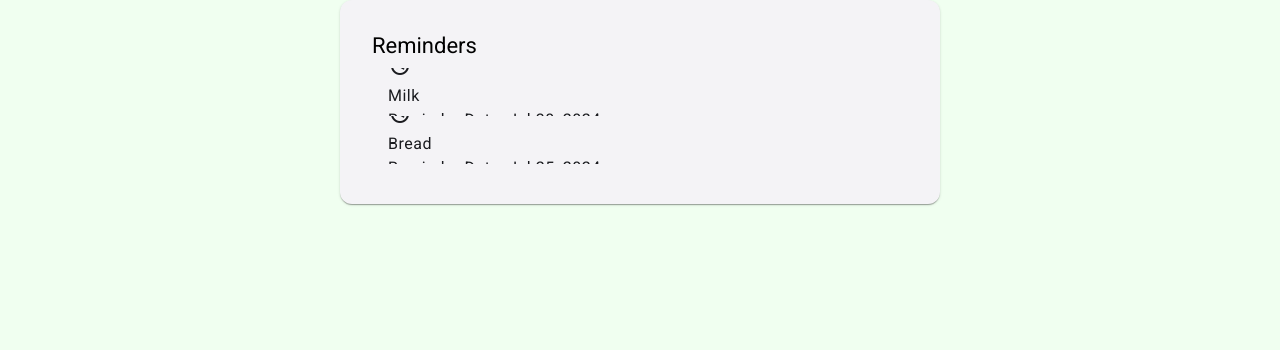
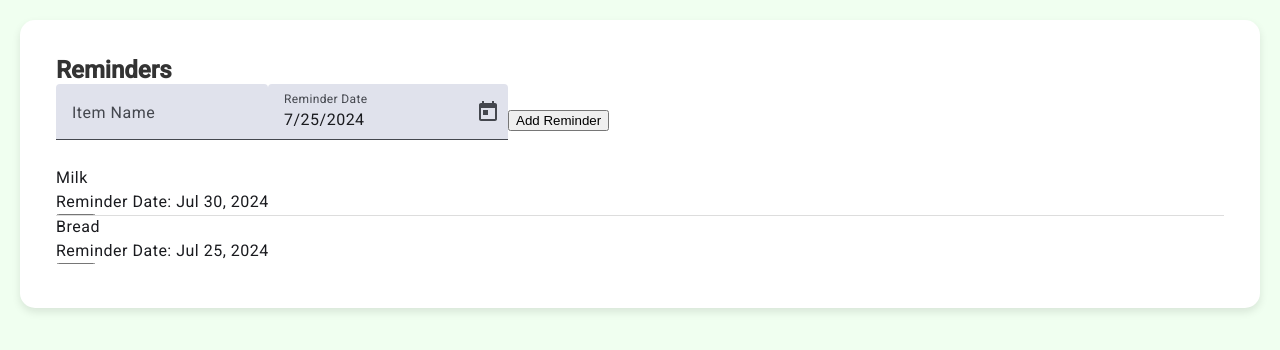
Before and after one commit to kprasad475/shopping-list, an Angular app: page /reminder in a window 1280 px wide. Shown: the top 350 px of the page. Built offline with nearby package versions, Linux system fonts and the light colour scheme.

Commit message:
reminder-moulefix

```diff
--- a/package.json
+++ b/package.json
@@ -12,12 +12,13 @@
   "private": true,
   "dependencies": {
     "@angular/animations": "^18.1.0",
-    "@angular/cdk": "^18.1.1",
+    "@angular/cdk": "^18.1.2",
     "@angular/common": "^18.1.0",
     "@angular/compiler": "^18.1.0",
     "@angular/core": "^18.1.0",
     "@angular/forms": "^18.1.0",
-    "@angular/material": "^18.1.1",
+    "@angular/material": "^18.1.2",
+    "@angular/material-moment-adapter": "^18.1.2",
     "@angular/platform-browser": "^18.1.0",
     "@angular/platform-browser-dynamic": "^18.1.0",
     "@angular/platform-server": "^18.1.0",
--- a/src/app/reminder/reminder.component.css
+++ b/src/app/reminder/reminder.component.css
@@ -1,15 +1,38 @@
+/* reminder.component.css */
+
 mat-card {
-  max-width: 600px;
-  margin: 0 auto;
-  padding: 16px;
+  background-color: white;
+  border-radius: 15px;
+  box-shadow: 0 4px 8px rgba(0, 0, 0, 0.1);
+  padding: 20px;
+  margin: 20px;
+}
+
+mat-card-header {
+  text-align: center;
+}
+
+mat-card-title {
+  font-size: 24px;
+  font-weight: bold;
+  color: #333;
 }
 
 mat-list-item {
   display: flex;
+  justify-content: space-between;
   align-items: center;
-  justify-content: space-between;
+  padding: 10px 0;
+}
+
+mat-list-item:not(:last-child) {
+  border-bottom: 1px solid #ddd;
 }
 
 mat-icon {
-  margin-right: 16px;
+  color: #ff4081;
 }
+
+.mat-line {
+  font-size: 16px;
+}
--- a/src/app/reminder/reminder.component.html
+++ b/src/app/reminder/reminder.component.html
@@ -1,13 +1,29 @@
+<!-- reminder.component.html -->
 <mat-card>
   <mat-card-header>
     <mat-card-title>Reminders</mat-card-title>
   </mat-card-header>
   <mat-card-content>
+    <mat-form-field appearance="fill">
+      <mat-label>Item Name</mat-label>
+      <input matInput [(ngModel)]="newReminder.itemName">
+    </mat-form-field>
+    <mat-form-field appearance="fill">
+      <mat-label>Reminder Date</mat-label>
+      <input matInput [matDatepicker]="picker" [(ngModel)]="newReminder.date">
+      <mat-datepicker-toggle matSuffix [for]="picker"></mat-datepicker-toggle>
+      <mat-datepicker #picker></mat-datepicker>
+    </mat-form-field>
+    <button mat-raised-button color="primary" (click)="addReminder()">Add Reminder</button>
+
     <mat-list>
-      <mat-list-item *ngFor="let reminder of reminders">
+      <mat-list-item *ngFor="let reminder of reminders; let i = index">
         <mat-icon mat-list-icon>alarm</mat-icon>
         <div mat-line>{{ reminder.itemName }}</div>
         <div mat-line>Reminder Date: {{ reminder.date | date }}</div>
+        <button mat-icon-button color="warn" (click)="deleteReminder(i)">
+          <mat-icon>delete</mat-icon>
+        </button>
       </mat-list-item>
     </mat-list>
   </mat-card-content>
--- a/src/app/reminder/reminder.component.ts
+++ b/src/app/reminder/reminder.component.ts
@@ -9,14 +9,26 @@ export interface Reminder {
   templateUrl: './reminder.component.html',
   styleUrl: './reminder.component.css'
 })
-export class ReminderComponent implements OnInit{
+export class ReminderComponent implements OnInit {
   reminders: Reminder[] = [
     { itemName: 'Milk', date: new Date('2024-07-30') },
     { itemName: 'Bread', date: new Date('2024-07-25') },
     // Add more hardcoded reminders here
   ];
 
+  newReminder: Reminder = { itemName: '', date: new Date() };
+
   ngOnInit(): void {
+  }
 
+  addReminder() {
+    if (this.newReminder.itemName && this.newReminder.date) {
+      this.reminders.push({ ...this.newReminder });
+      this.newReminder = { itemName: '', date: new Date() };
+    }
+  }
+
+  deleteReminder(index: number) {
+    this.reminders.splice(index, 1);
   }
 }
```
Also changed, not shown: src/app/app.module.ts (+10 -2 lines), 1 other file (tests, documents, lock files or other folders).
